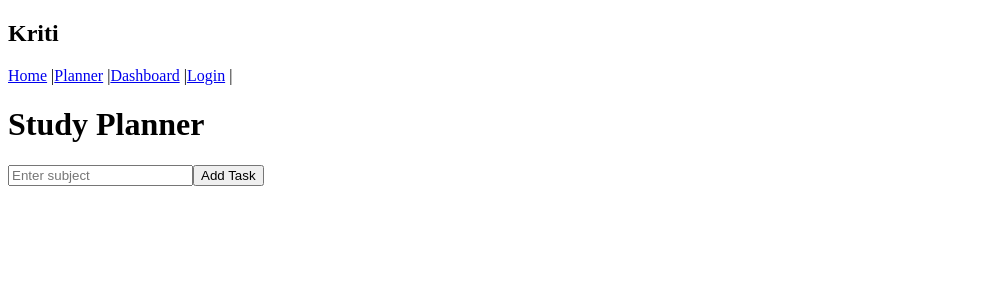
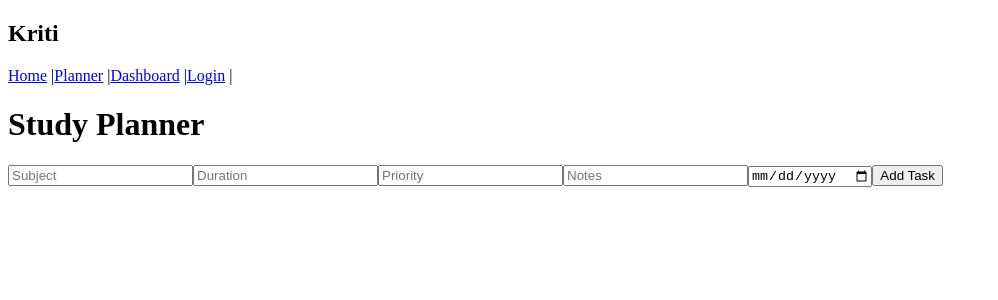
Before and after one commit to AasthaChaturvedi/Kriti, a React (Vite) app: page /planner in a window 1280 px wide. Shown: the top 300 px of the page, without its empty margins (0-998 px from the left). Built offline with nearby package versions, Linux system fonts and the light colour scheme.

Commit message:
Add localStorage support to persist tasks

```diff
--- a/src/pages/Planner.jsx
+++ b/src/pages/Planner.jsx
@@ -1,30 +1,109 @@
-import { useState } from "react";
-function Planner () {
-    const [subject, setSubject] =useState ("");
-    const [tasks, settasks] =useState ([]);
+import { useState, useEffect, use } from "react";
+
+function Planner() {
+
+  const [subject, setSubject] = useState("");
+  const [duration, setDuration] = useState("");
+  const [priority, setPriority] = useState("");
+  const [notes, setNotes] = useState("");
+  const [date, setDate] = useState("");
+
+  const [tasks, setTasks] = useState([]);
+
+
+ useEffect(() => {
+  const savedTasks = localStorage.getItem("tasks");
+
+  if (savedTasks) {
+    setTasks(JSON.parse(savedTasks));
+  }
+}, []);
+
+useEffect(() => {
+  localStorage.setItem("tasks", JSON.stringify(tasks));
+}, [tasks]);
+
+
 
   const addTask = () => {
-        settasks([...tasks, subject]);
-        setSubject("");
+
+    const newTask = {
+      subject,
+      duration,
+      priority,
+      notes,
+      date,
+
     };
 
+    setTasks([...tasks, newTask]);
+
+    setSubject("");
+    setDuration("");
+    setPriority("");
+    setNotes("");
+    setDate("");
+
+  };
+
+  const deleteTask = (index) => {
+    const updatedTasks = tasks.filter((_, i) => i !== index);
+    setTasks(updatedTasks);
+  };
 
   return (
     <div>
+
       <h1>Study Planner</h1>
+
       <input
         type="text"
+        placeholder="Subject"
         value={subject}
         onChange={(e) => setSubject(e.target.value)}
-                placeholder="Enter subject"
       />
+
+      <input
+        type="text"
+        placeholder="Duration"
+        value={duration}
+        onChange={(e) => setDuration(e.target.value)}
+      />
+
+      <input
+        type="text"
+        placeholder="Priority"
+        value={priority}
+        onChange={(e) => setPriority(e.target.value)}
+      />
+
+
+      <input
+        type="text"
+        placeholder="Notes"
+        value={notes}
+        onChange={(e) => setNotes(e.target.value)}
+      />
+
+      <input
+        type="date"
+        value={date}
+        onChange={(e) => setDate(e.target.value)}
+      />
+
       <button onClick={addTask}>Add Task</button>
+
       <ul>
         {tasks.map((task, index) => (
-                    <li key={index}>{task}</li>
+          <li key={index}>
+            {task.subject} - {task.duration} - {task.priority} - {task.deadline} - {task.notes} - {task.date}
+            <button onClick={() => deleteTask(index)}>❌</button>
+          </li>
         ))}
       </ul>
+
     </div>
   );
 }
-export default  Planner;
+
+export default Planner;
```
Lines whose indentation alone changed are shown as unchanged.
